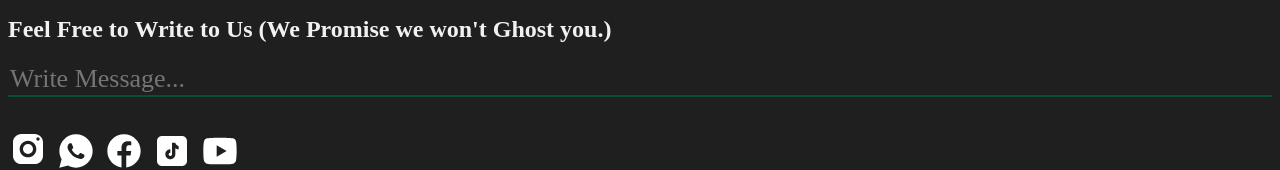
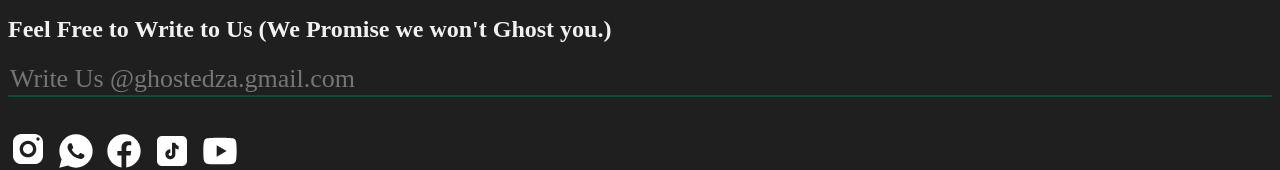
Before and after one commit to AustinMaturure/Ghosted, a React (Vite) app in the folder Frontend/: page / in a window 1280 px wide. Shown: the part 456-626 px from the top of the page. Built offline with nearby package versions, Linux system fonts and the light colour scheme; no server answers; a web font is replaced by a local one.

Commit message:
Adjusted Footer Text

```diff
--- a/Frontend/src/components/Footer.jsx
+++ b/Frontend/src/components/Footer.jsx
@@ -15,7 +15,7 @@ export default function Footer() {
         <h2>{`Feel Free to Write to Us (We Promise we won't Ghost you.)`}</h2>
 
         {/* Input field for message */}
-        <input type="email" placeholder="Write Message..."></input>
+        <input type="email" value="Write Us @ghostedza.gmail.com"></input>
 
         {/* Social media links */}
         <div className='s-links'>
--- a/Frontend/src/css/Navbar.css
+++ b/Frontend/src/css/Navbar.css
@@ -92,11 +92,7 @@ align-items: center;
 
 }
 
-.s-link{
-    display: flex;
-    flex-direction: column;
-    justify-content: flex-end;
-}
+
 
 .search-hint{
     position: relative;
--- a/Frontend/src/index.css
+++ b/Frontend/src/index.css
@@ -25,7 +25,6 @@ h1{
 }
 
 footer{
-
   background-color: var(--background-color);
   color: var(--text-color);
   display: flex;
@@ -52,8 +51,9 @@ footer input{
   font-size: 26px;
   border: none;
   border-bottom: 2px solid #064e3b;
-  color: #f1f1f1;
+  color: rgb(118, 118, 118);
   text-wrap: wrap;
+
 }
 
 footer p{
@@ -70,6 +70,11 @@ footer p{
 .s-links img{
   width: 40px;
   cursor: pointer;
+  transition: transform 0.1s;
+}
+
+.s-links img:hover{
+  transform: scale(1.3);
 }
 
 .legal {
```
